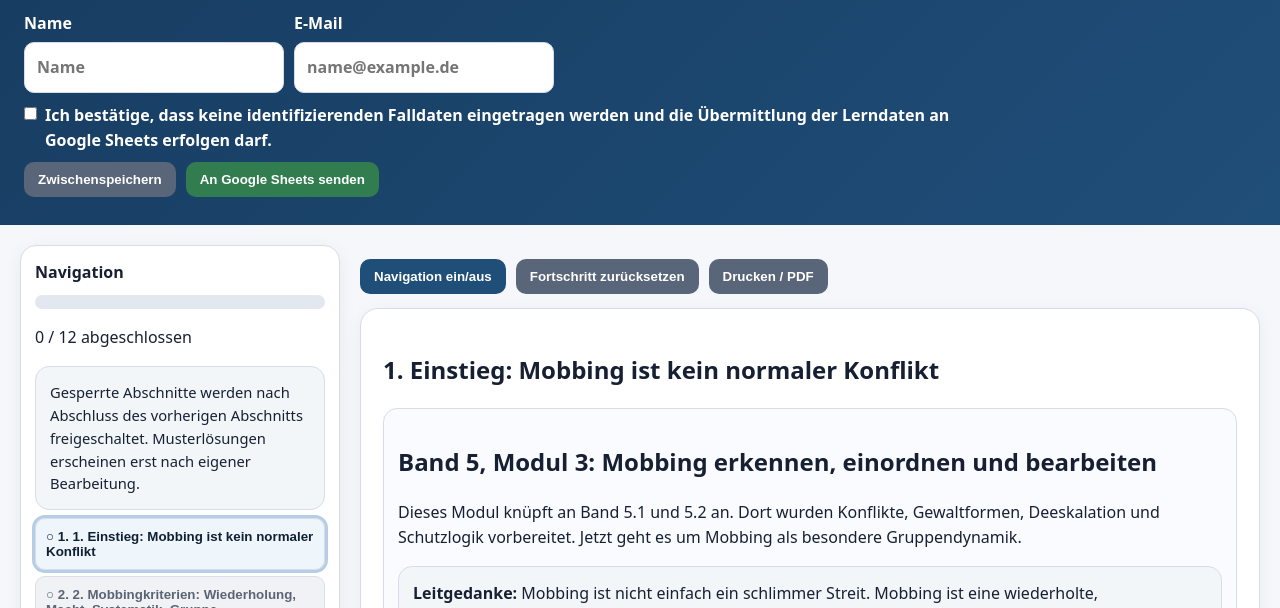
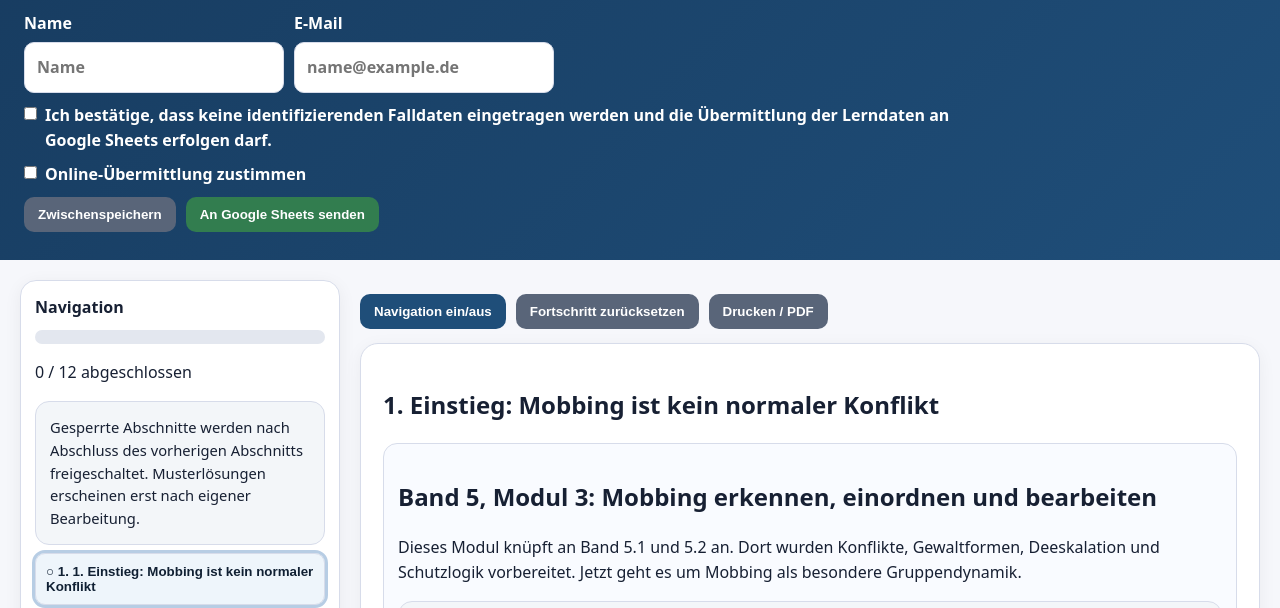
Before and after one commit to edmundbruns/band5modul3, a plain HTML site: page index.html in a window 1280 px wide. Shown: the part 179-787 px from the top of the page. Drawn offline with Linux system fonts and the light colour scheme.

Commit message:
Standardisiere Band 5 Modul 3: Checkboxen, Abgabe-Header und Datenschutz

```diff
--- a/index.html
+++ b/index.html
@@ -33,6 +33,7 @@ footer{padding:30px;text-align:center;color:var(--muted)}
 <label>Name<input id="learnerName" placeholder="Name" autocomplete="name"></label>
 <label>E-Mail<input id="userEmail" type="email" placeholder="name@example.de" autocomplete="email"></label>
 <label class="checkline"><input id="privacyConfirm" type="checkbox"> Ich bestätige, dass keine identifizierenden Falldaten eingetragen werden und die Übermittlung der Lerndaten an Google Sheets erfolgen darf.</label>
+<label class="checkline"><input id="sendConsent" type="checkbox"> Online-Übermittlung zustimmen</label>
 <button class="secondary" onclick="saveNow()">Zwischenspeichern</button>
 <button onclick="sendData()">An Google Sheets senden</button>
 </div>
```
